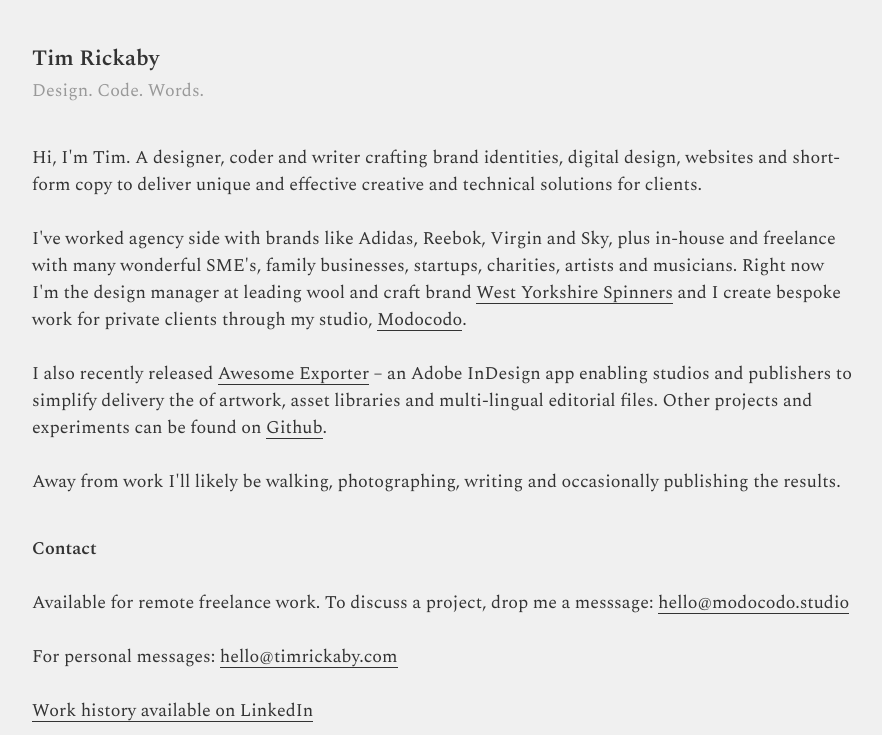
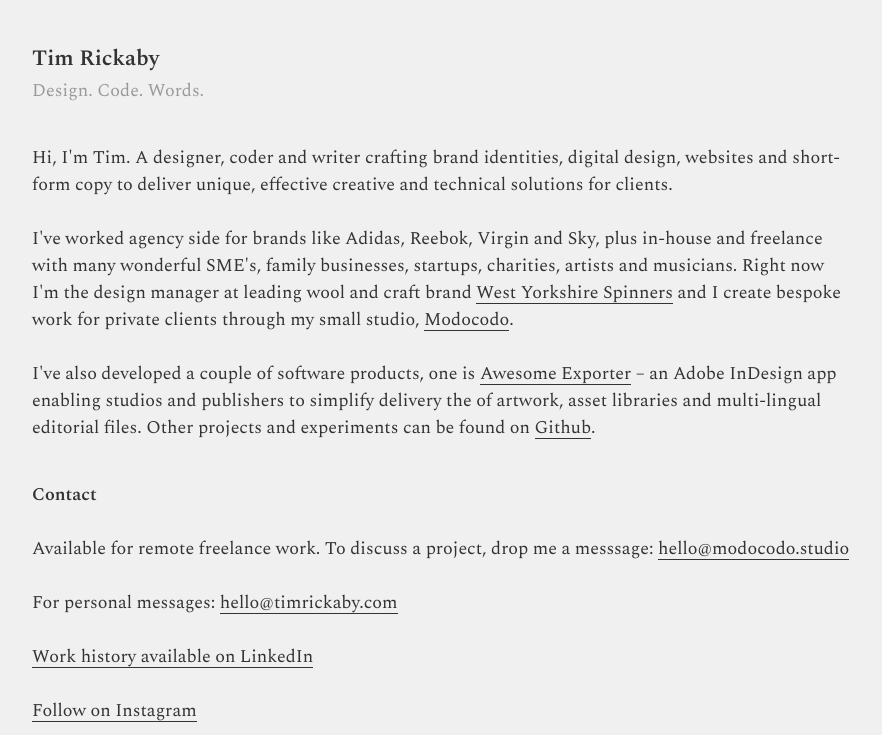
Before and after one commit to timrickaby/timrickaby.com, a PHP site: page / in a window 1280 px wide. Shown: the part 254-989 px from the top of the page, without its empty margins (88-970 px from the left). Run offline with PHP 8.4, Linux system fonts and the light colour scheme.

Commit message:
Profile updates.

```diff
--- a/index.php
+++ b/index.php
@@ -43,20 +43,21 @@
 
 				<p>
 					Hi, I'm Tim. A designer, coder and writer crafting brand identities, digital design, websites and short-form copy
-					to deliver unique and effective creative and technical solutions for clients.
+					to deliver unique, effective creative and technical solutions for clients.
+
 					<br /><br />
+					I've worked agency side for brands like Adidas, Reebok, Virgin and Sky, plus in-house and freelance with many wonderful SME's, family businesses, startups, charities, artists and musicians.
+					Right now I'm the design manager at leading wool and craft brand <a href="https://instagram.com/westyorkshirespinners" target="_blank" title="instagram.com/westyorkshirespinners">West Yorkshire Spinners</a>
+					and I create bespoke work for private clients through my small studio, <a href="https://modocodo.studio" target="_blank" alt="modocodo.studio">Modocodo</a>.
 
-					I've worked agency side with brands like Adidas, Reebok, Virgin and Sky, plus in-house and freelance with many wonderful SME's, family businesses, startups, charities, artists and musicians.
-					Right now I'm the design manager at leading wool and craft brand <a href="https://instagram.com/westyorkshirespinners" target="_blank" title="instagram.com/westyorkshirespinners">West Yorkshire Spinners</a>
-					and I create bespoke work for private clients through my studio, <a href="https://modocodo.studio" target="_blank" alt="modocodo.studio">Modocodo</a>.
 					<br /><br />
-
-					I also recently released <a href="https://awesomeexporter.com" target="_blank" title="awesomeexporter.com">Awesome Exporter</a>
+					I've also developed a couple of software products, one is <a href="https://awesomeexporter.com" target="_blank" title="awesomeexporter.com">Awesome Exporter</a>
 					– an Adobe InDesign app enabling studios and publishers to simplify delivery the of artwork, asset libraries and multi-lingual editorial files.
 					Other projects and experiments can be found on <a href="https://github.com/timrickaby" target="_blank" title="github.com/timrickaby">Github</a>.
-					<br /><br />
 
-					Away from work I'll likely be walking, photographing, writing and occasionally publishing the results.<?php /* - under alter ego, Bimble Kid. */ ?>
+					<?php /*
+					<br /><br />Away from work I'll likely be walking, photographing, writing and occasionally publishing the results under alter ego, Bimble Kid.
+					*/ ?>
 				</p>
 
 				<p>
```
